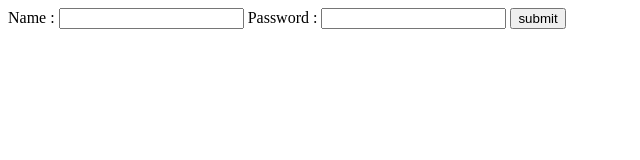
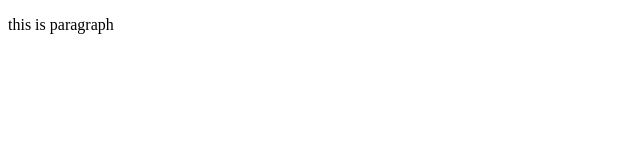
Before and after one commit to Mohamad-Aboda/Solving-atcodder-problems, a plain HTML site: page index.html in a window 1280 px wide. Shown: the whole page, without its empty margins (0-640 px from the left). Drawn offline with Linux system fonts and the light colour scheme.

Commit message:
remove form and added paragraph

```diff
--- a/index.html
+++ b/index.html
@@ -5,10 +5,6 @@
     <title></title>
   </head>
   <body>
-      <form class="" action="index.html" method="post">
-          Name : <input type="text" name="" value="">
-          Password : <input type = "password" value = "" >
-          <button>submit</button>
-      </form>
+      <p> this is paragraph</p>
   </body>
 </html>
```
